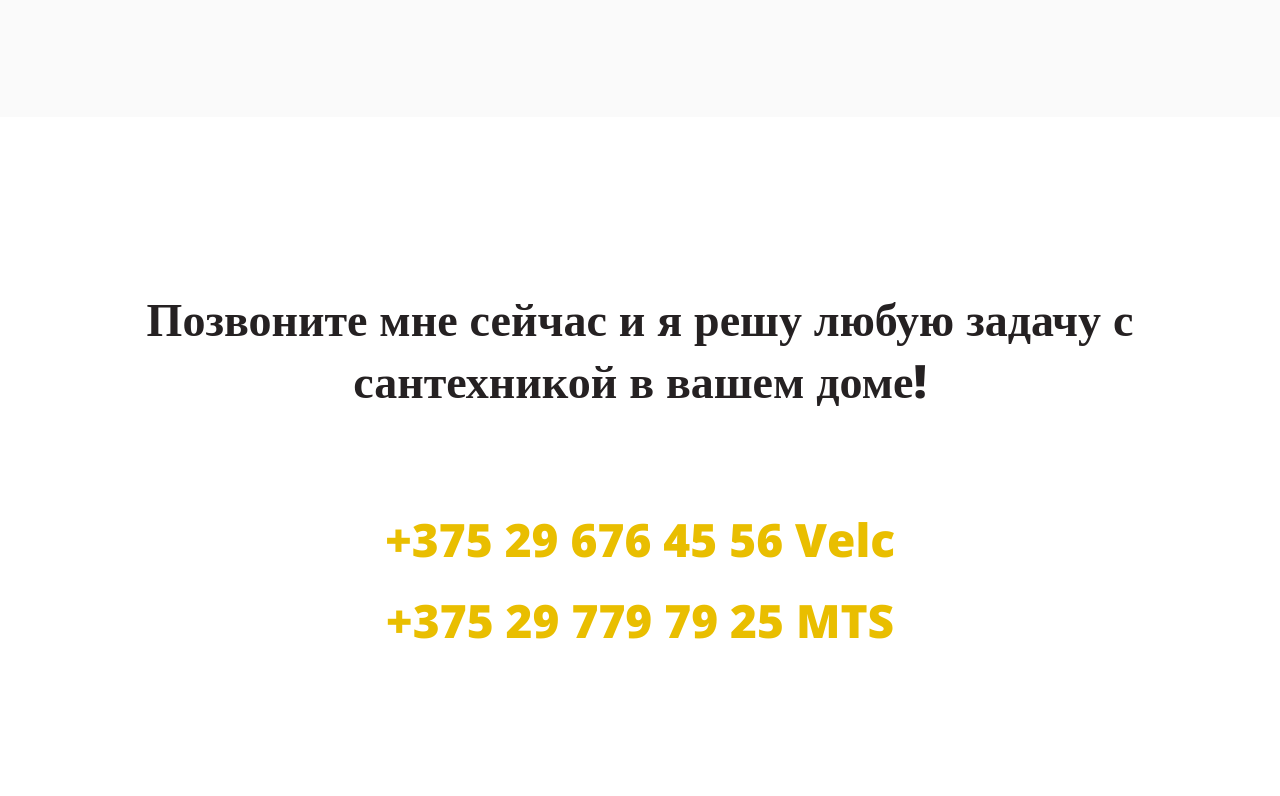
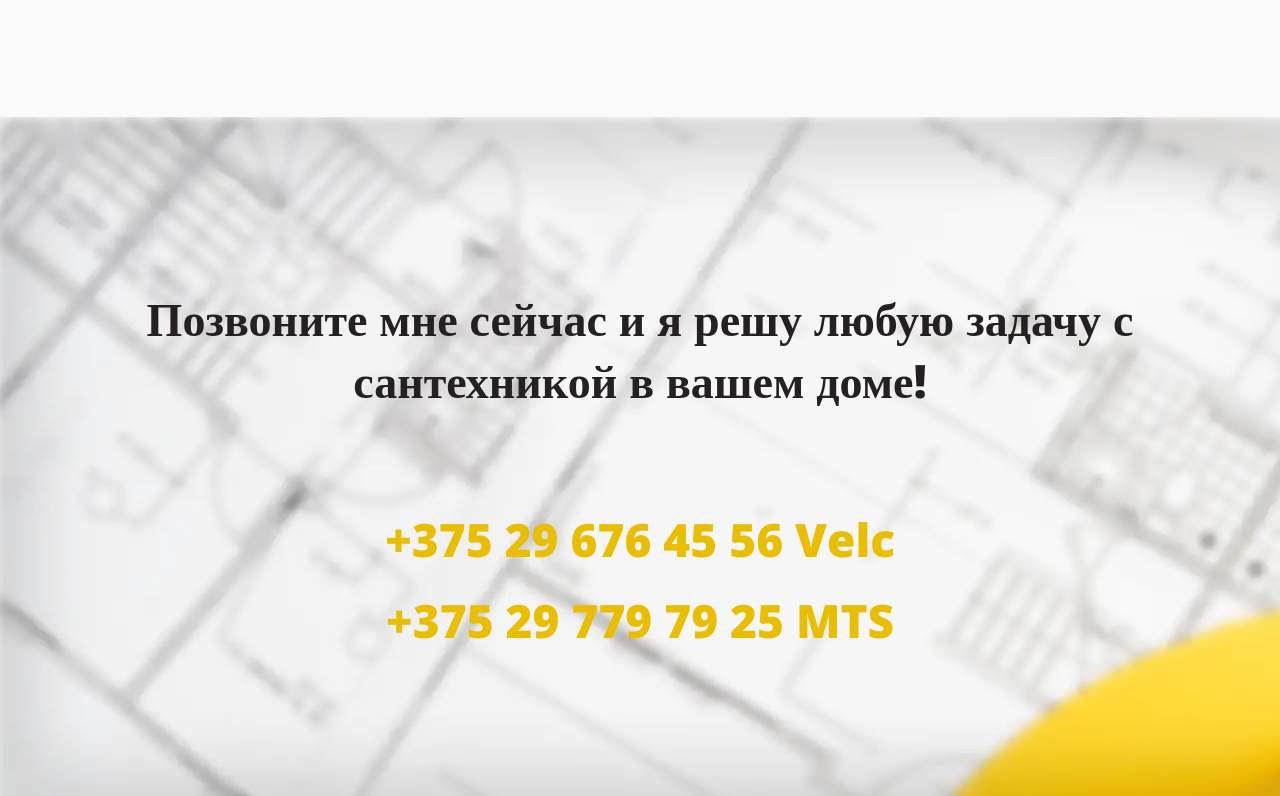
Before and after one commit to Radion111/plumber, a plain HTML site: page index.html in a window 1280 px wide. Shown: the part 4064-4860 px from the top of the page. Drawn offline with nearby package versions, Linux system fonts and the light colour scheme.

Commit message:
add some umg
add sine teg

```diff
--- a/css/style.css
+++ b/css/style.css
@@ -478,7 +478,7 @@ body {
 .callme {
   width: 100%;
   height: 100%;
-  background: url("../img/image/callback.png") no-repeat;
+  background: url("../img/image/callback.webp") no-repeat;
 }
 
 .callme__body {
```
